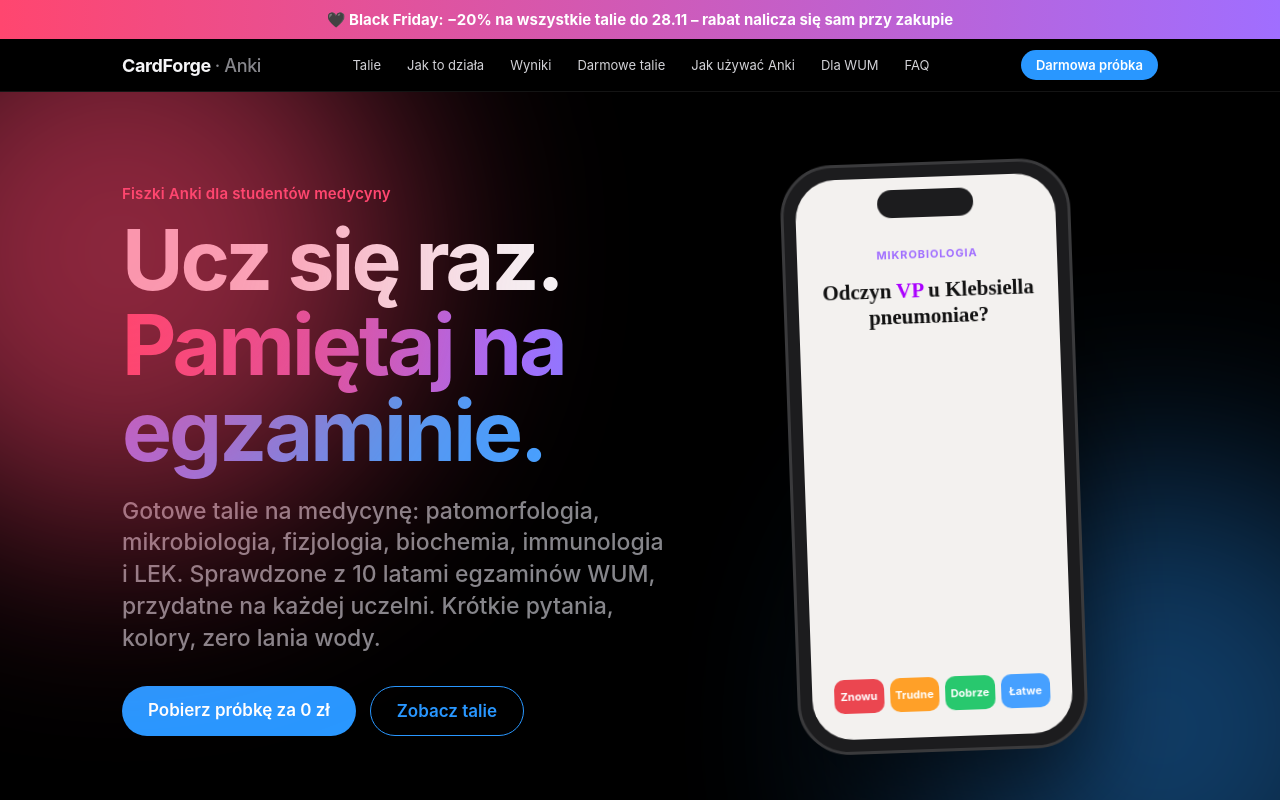
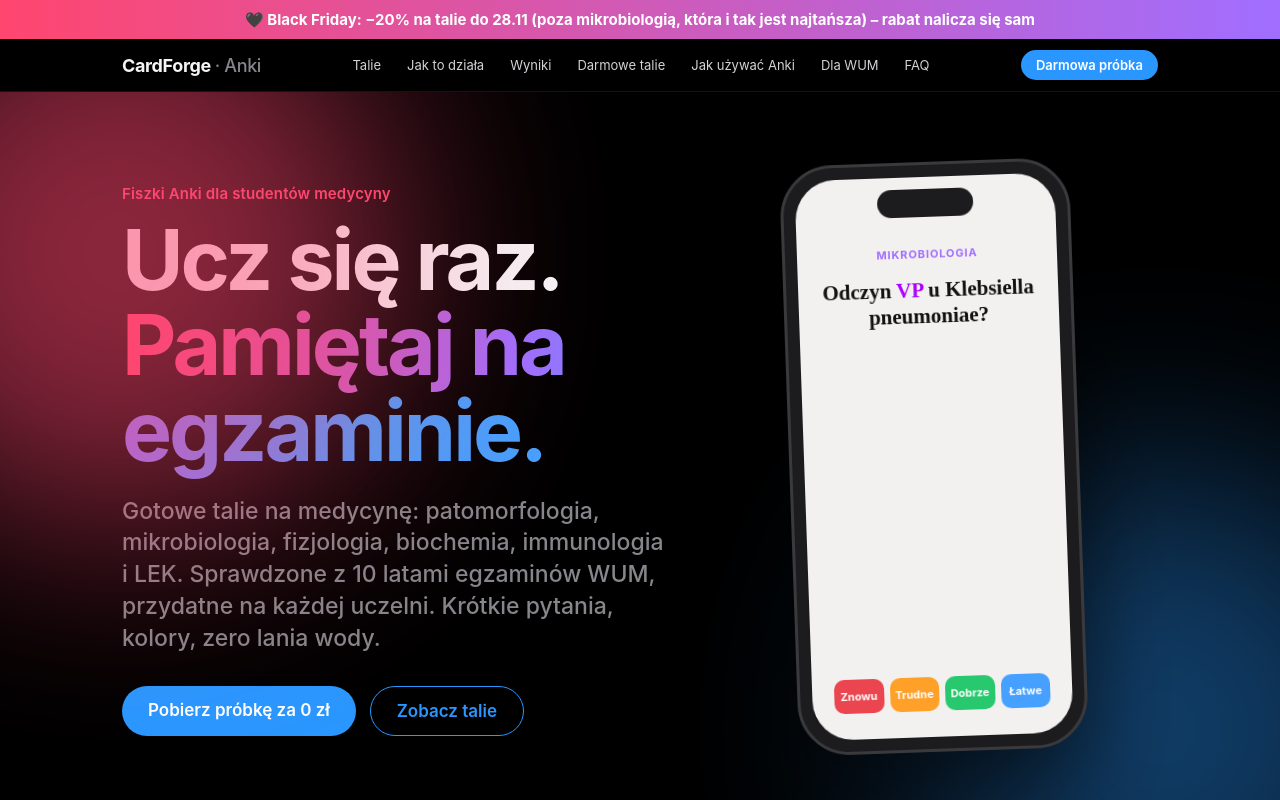
Before and after one commit to cardforge-anki/cardforge-anki.github.io, a plain HTML site: page index.html in a window 1280 px wide. Shown: the top 800 px of the page. Drawn offline with Linux system fonts and the light colour scheme.

Commit message:
Baner BF bez mikro

```diff
--- a/index.html
+++ b/index.html
@@ -127,7 +127,7 @@ footer .wrap{display:flex;justify-content:space-between;flex-wrap:wrap;gap:12px}
 </head>
 <body>
 
-<div id="bf" style="background:linear-gradient(90deg,#ff466f,#a06eff);color:#fff;text-align:center;font-weight:700;font-size:15px;padding:10px 16px">🖤 Black Friday: −20% na wszystkie talie do 28.11 – rabat nalicza się sam przy zakupie</div>
+<div id="bf" style="background:linear-gradient(90deg,#ff466f,#a06eff);color:#fff;text-align:center;font-weight:700;font-size:15px;padding:10px 16px">🖤 Black Friday: −20% na talie do 28.11 (poza mikrobiologią, która i tak jest najtańsza) – rabat nalicza się sam</div>
 <nav><div class="wrap">
   <a class="logo" href="#">CardForge <span>· Anki</span></a>
   <div class="links"><a href="#talie">Talie</a><a href="#jak">Jak to działa</a><a href="#wyniki">Wyniki</a><a href="darmowe/">Darmowe talie</a><a href="jak-uzywac-anki.html">Jak używać Anki</a><a href="wum.html">Dla WUM</a><a href="#faq">FAQ</a></div>
```
